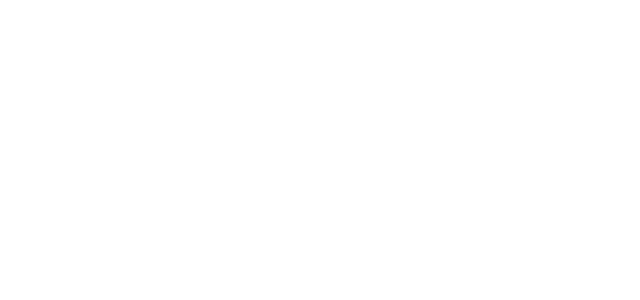
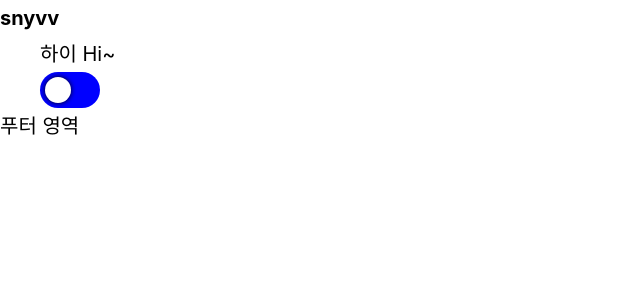
Before and after one commit to snyvvZ/todolist, a React (Create React App) app: page / in a window 1280 px wide. Shown: the top 300 px of the page, without its empty margins (0-640 px from the left). Built offline with nearby package versions, Linux system fonts and the light colour scheme.

Commit message:
Layout 구성

```diff
--- a/src/App.js
+++ b/src/App.js
@@ -1,8 +1,106 @@
-import React from "react";
+import React, { useState } from "react";
+import styled, { ThemeProvider, css } from "styled-components";
+import variables from "./styles/variables";
+import mixins from "./styles/mixins";
+import GlobalStyle from "./styles/GlobalStyle";
+import { lightTheme, darkTheme } from "./styles/theme";
+import Header from './components/Header';
+import Contents from './components/Contents';
+import Footer from './components/Footer';
+
+const StyledContainer = styled.section`
+  display: grid;
+  grid-template-areas:
+    'header header header'
+    '. contents .'
+    'footer footer footer'
+  ;
+  min-width: 1280px;
+  background-color: ${({theme}) => theme.backgroundColor};
+  color: ${({theme}) => theme.fontColor};
+`;
+
+const StyledTheme = styled.div`
+  > input[type=checkbox] {
+    ${mixins.blind};
+  }
+
+  > label {
+    display: flex;
+    width: 60px;
+    height: 36px;
+    position: relative;
+    color: ${({theme})=> theme.fontColor};
+    border-radius: 36px;
+    background: blue;
+    cursor: pointer;
+
+    &::before {
+      display: block;
+      width: 26px;
+      height: 26px;
+      position: absolute;
+      left: 5px;
+      top: 5px;
+      border-radius: 26px;
+      background-color: ${variables.white};
+      box-shadow: 0 0 5px rgba(0,0,.5);
+      content: '';
+    }
+
+    ${props => props.mode === 'dark' && // FIXME 적용 안된다 ing
+    css`
+      background-color: red;
+
+      &::before {
+        transform: translateX(100%);
+      }
+    `}
+  }
+`
 
 const App = () => {
+  const [themeMode, setThemeMode] = useState("light");
+
+  const changeTheme = () => {
+    themeMode === "light"
+      ? setThemeMode("dark")
+      : setThemeMode("light")
+  }
+
+  console.log(themeMode);
+
   return (
     <>
+    <ThemeProvider
+        theme={
+          themeMode === "light"
+            ? lightTheme
+            : darkTheme
+        }
+      >
+      <GlobalStyle />
+        <StyledContainer>
+          <Header />
+
+          <Contents>
+            하이 Hi~
+            <StyledTheme>
+              <input type="checkbox" id="themeLabel" onChange={changeTheme} />
+              <label
+                htmlFor="themeLabel"
+                mode={themeMode}
+                huge="true"
+                aria-label={`Change ${themeMode === 'light' ? 'Dark' : 'Light'} Mode`}
+              >
+
+              </label>
+            </StyledTheme>
+          </Contents>
+
+          <Footer />
+        </StyledContainer>
+      </ThemeProvider>
     </>
   );
 };
--- /dev/null
+++ b/src/components/Contents.js
@@ -0,0 +1,20 @@
+import React from 'react';
+import styled from 'styled-components';
+
+const StyledContents = styled.main`
+  grid-area: contents;
+  min-width: 1280px;
+  padding: 0 40px;
+  margin: 0 auto;
+  box-sizing: border-box;
+`;
+
+const Contents = ({children}) => {
+  return(
+    <>
+      <StyledContents>{children}</StyledContents>
+    </>
+  )
+}
+
+export default Contents;
--- /dev/null
+++ b/src/components/Footer.js
@@ -0,0 +1,16 @@
+import React from 'react';
+import styled from 'styled-components';
+
+const StyledFooter = styled.footer`
+  grid-area: footer;
+`;
+
+const Footer = () => {
+  return(
+    <>
+      <StyledFooter>푸터 영역</StyledFooter>
+    </>
+  )
+}
+
+export default Footer;
--- /dev/null
+++ b/src/components/Header.js
@@ -0,0 +1,18 @@
+import React from 'react';
+import styled from 'styled-components';
+
+const StyledHeader = styled.header`
+  grid-area: header;
+`;
+
+const Header = () => {
+  return(
+    <>
+      <StyledHeader>
+        <h1>snyvv</h1>
+      </StyledHeader>
+    </>
+  )
+}
+
+export default Header;
--- a/src/styles/GlobalStyle.js
+++ b/src/styles/GlobalStyle.js
@@ -20,7 +20,6 @@ body {
   font-size: 20px;
 	color: #000;
 	line-height: 1.8;
-  background-color: green;
 }
 
 h1, h2, h3, h4, h5, h6 {
--- /dev/null
+++ b/src/styles/mixins.js
@@ -0,0 +1,15 @@
+import { css } from "styled-components";
+
+const blind = css`
+  display: block;
+  width: 0;
+  height: 0;
+  visibility: hidden;
+  position: absolute;
+`;
+
+const mixins = {
+  blind,
+};
+
+export default mixins;
--- /dev/null
+++ b/src/styles/theme.js
@@ -0,0 +1,11 @@
+import variables from "./variables";
+
+export const lightTheme = {
+  backgroundColor: variables.white,
+  fontColor: variables.black,
+};
+
+export const darkTheme = {
+  backgroundColor: variables.black,
+  fontColor: variables.white,
+};
--- /dev/null
+++ b/src/styles/variables.js
@@ -0,0 +1,7 @@
+export const variables = {
+  // ANCHOR Colors
+  black: '#000',
+  white: '#fff',
+};
+
+export default variables;
```
